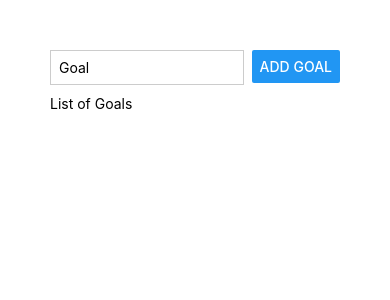
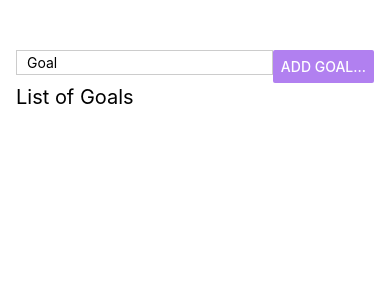
Before and after one commit to iamraselmolla/React-Native-Practise-Application, a React Native app: screen / in a window 390 px wide. Shown: the top 300 px of the page. Built offline with nearby package versions, Linux system fonts and the light colour scheme.

Commit message:
edited the flexbox

```diff
--- a/App.js
+++ b/App.js
@@ -7,11 +7,11 @@ export default function App() {
       <View style={styles.inputContainer}>
         <TextInput style={styles.inputStyle} placeholder='Goal' />
         <View>
-          <Button title='Add Goal' />
+          <Button color={'#b180f0'} style title='Add Goal...' />
         </View>
       </View>
       <View>
-        <Text>List of Goals</Text>
+        <Text style={{ fontSize: 20 }}>List of Goals</Text>
       </View>
     </View>
   );
@@ -19,19 +19,22 @@ export default function App() {
 
 const styles = StyleSheet.create({
   appContainer: {
-    padding: 50
+    paddingTop: 50,
+    paddingLeft: 16,
+    paddingRight: 16
   },
   inputStyle: {
     borderWidth: 1,
     borderColor: '#cccccc',
-    width: '80%',
-    marginRight: 8,
-    padding: 8,
-    marginBottom: 10
+    width: '75%',
+    padding: 3,
+    marginBottom: 10,
+    paddingLeft: 10
   },
   inputContainer: {
     flexDirection: 'row',
     justifyContent: 'space-between',
 
-  }
+  },
+
 });
```
